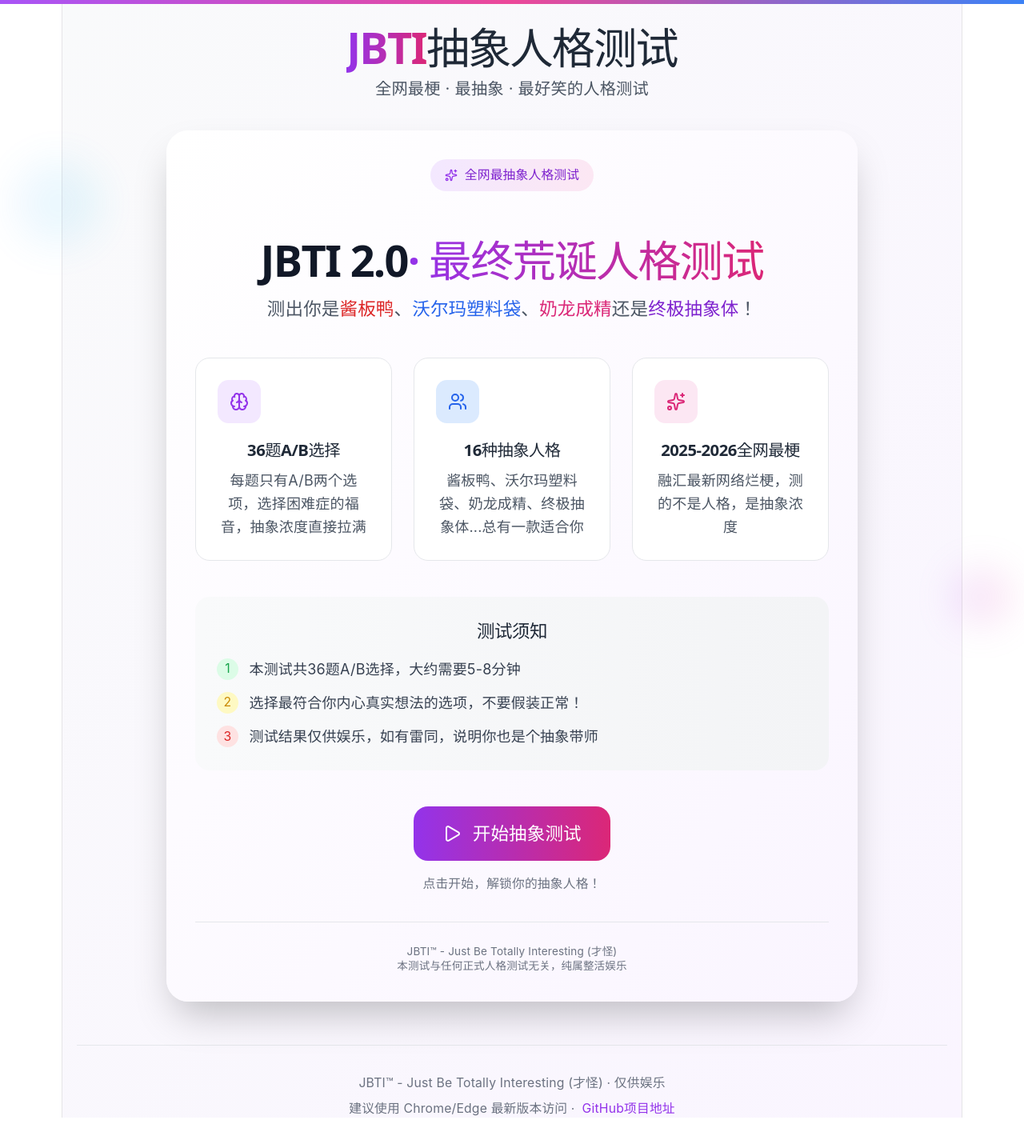
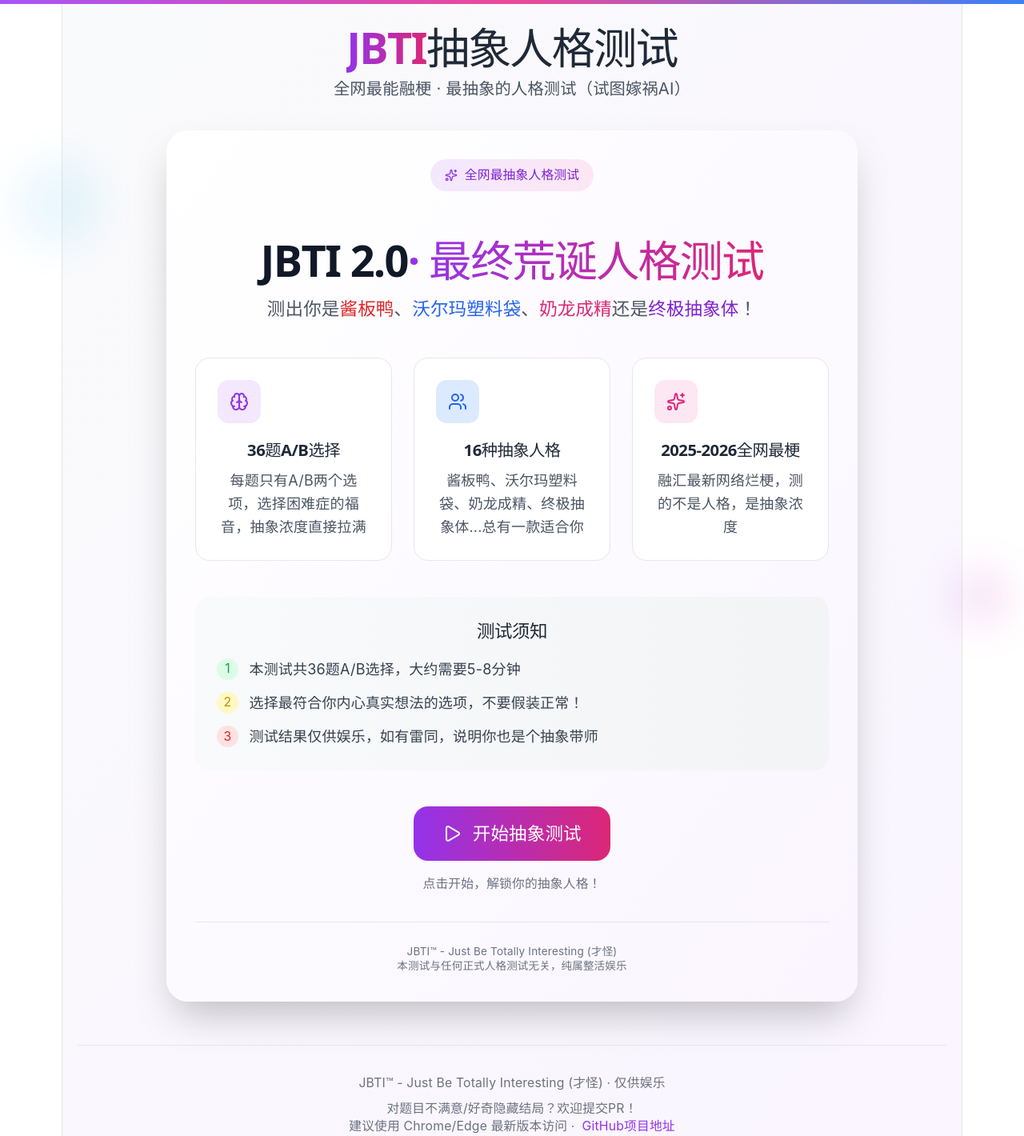
Before and after one commit to HechaoYannet/jbti-test, a React (Vite) app: page / in a window 1280 px wide. Shown: the whole page at 80% size. Before the commit the page ends 1397 px from the top, so only its background shows below. Built offline with nearby package versions, Linux system fonts and the light colour scheme.

Commit message:
Revise text and add PR submission note
Updated the description and added a note for PR submissions.

```diff
--- a/src/App.tsx
+++ b/src/App.tsx
@@ -72,7 +72,7 @@ function App() {
             <span className="text-gray-800">抽象人格测试</span>
           </h1>
           <p className="text-gray-600 text-lg">
-            全网最梗 · 最抽象 · 最好笑的人格测试
+            全网最能融梗 · 最抽象的人格测试（试图嫁祸AI）
           </p>
         </header>
 
@@ -115,6 +115,9 @@ function App() {
               JBTI™ - Just Be Totally Interesting (才怪) · 仅供娱乐
             </p>
             <p>
+                对题目不满意/好奇隐藏结局？欢迎提交PR！
+            </p>
+            <p>
               建议使用 Chrome/Edge 最新版本访问 ·
               <a
                 href="https://github.com/HechaoYannet/jbti-test"
```
